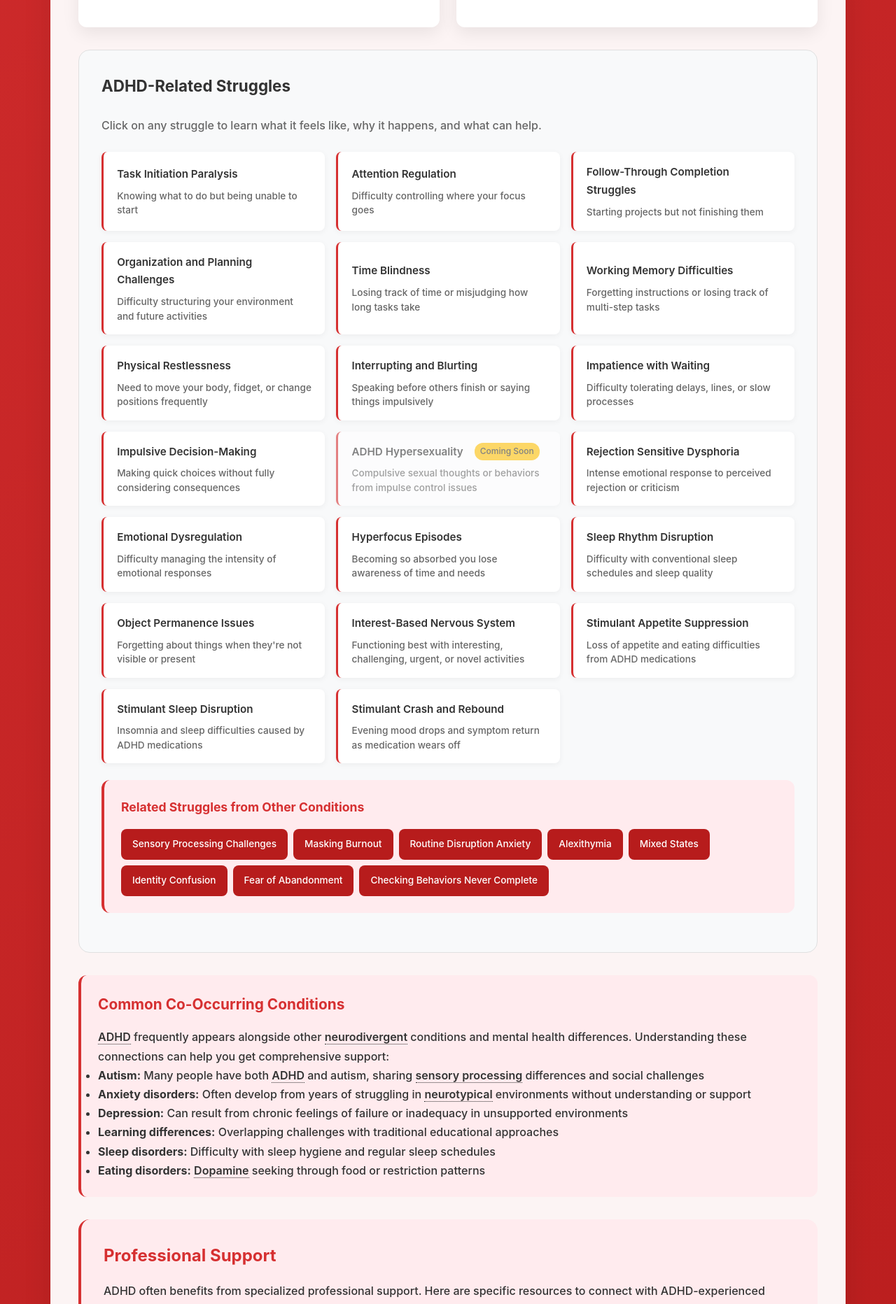
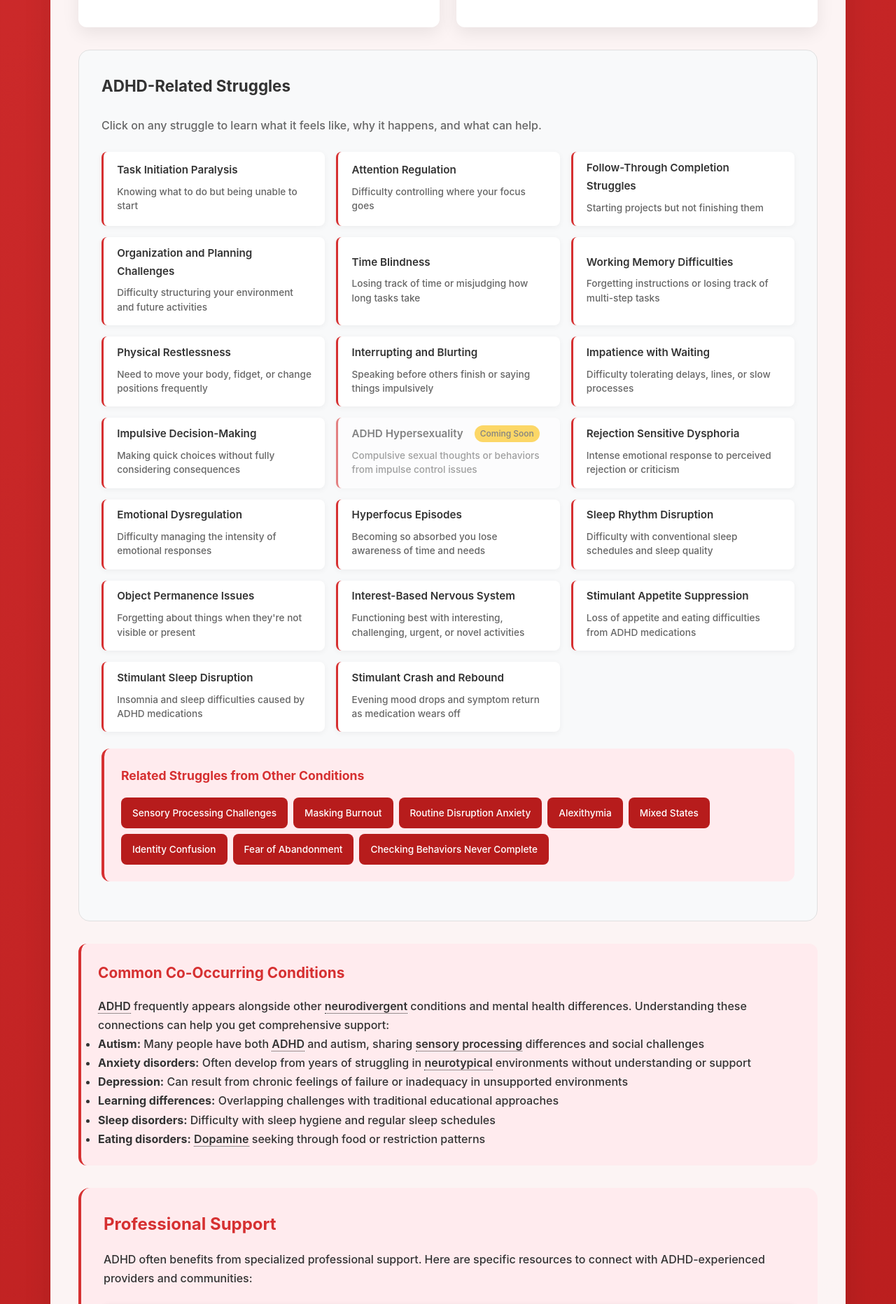
Before and after one commit to neurodivergent-survival-guide/neurodivergent-survival-guide, a Jekyll site: the page built from conditions/adhd.html, in a window 1280 px wide. Shown: the part 2098-3962 px from the top of the page at 70% size. Built offline with Jekyll 4.4.1, drawn with Linux system fonts in a browser that asks for light colours.

Commit message:
Update adhd.html

```diff
--- a/conditions/adhd.html
+++ b/conditions/adhd.html
@@ -183,7 +183,7 @@ slug: adhd
 
     .struggle-link {
         background: white;
-        padding: 1rem 1.2rem;
+        padding: 0.6rem 1.2rem 1rem 1.2rem; /* top, right, bottom, left */
         border-radius: 8px;
         text-decoration: none;
         color: #333;
```
